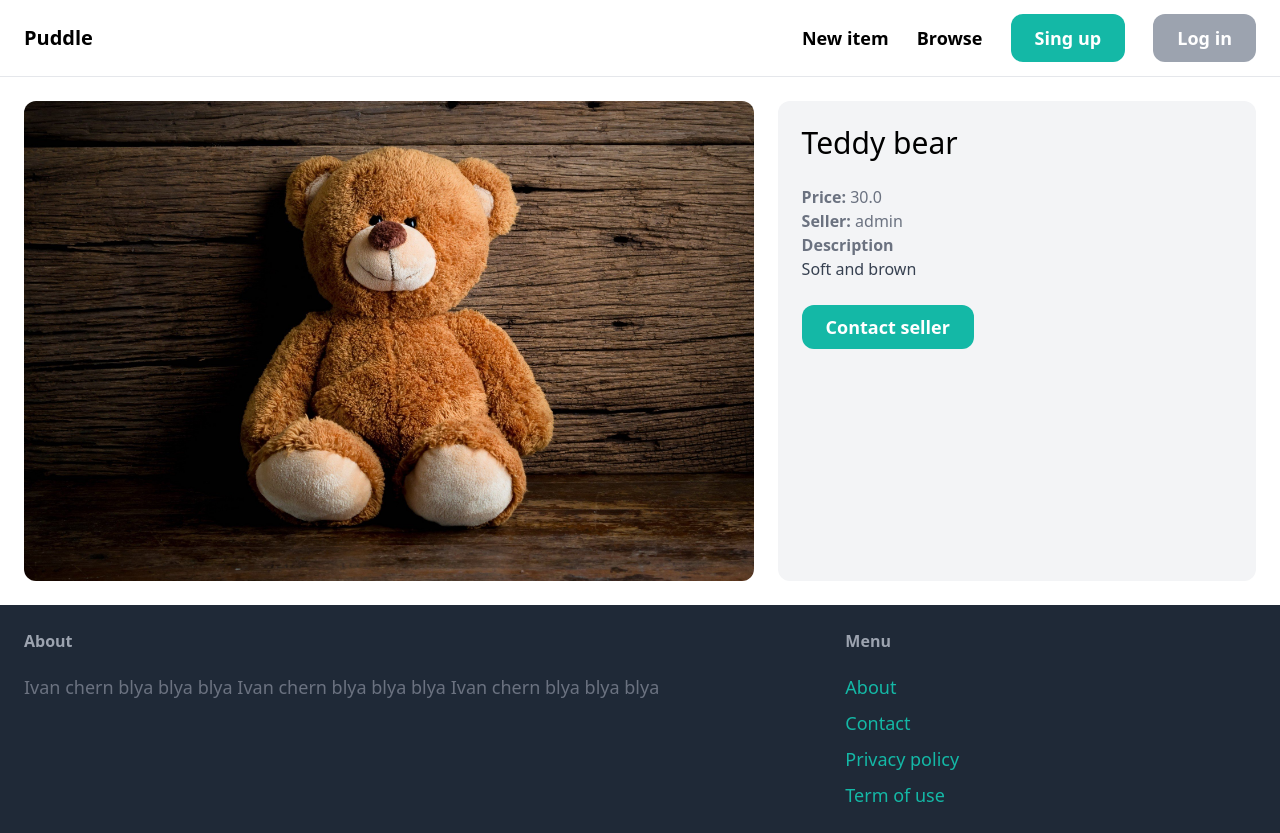
After one commit to Kuroguiri/Puddle, a Django app: page /items/1/ in a window 1280 px wide. The commit adds this page. Run offline with Django 5.2, Linux system fonts and the light colour scheme; data comes from the database, SQL or seed files in the repository; some libraries are stand-ins or nearby versions.

Commit message:
Description for items

```diff
--- a/puddle/core/templates/core/about.html
+++ b/puddle/core/templates/core/about.html
@@ -3,7 +3,7 @@
 {% block title %}About us{% endblock %}
 
 {% block content %}
-    <div class="mt-6 px-6 py-12 bg-red-100 rounded-xl">
-        <h2 class="mb-12 text-2xl text-center">Info: 555-35-35</h2>
+    <div class="mt-6 px-6 py-12 bg-blue-100 rounded-xl">
+        <h2 class="mb-12 text-2xl text-center">We are a champions</h2>
     </div>
 {% endblock %}
--- a/puddle/core/templates/core/contact.html
+++ b/puddle/core/templates/core/contact.html
@@ -3,5 +3,7 @@
 {% block title %}Contact{% endblock %}
 
 {% block content %}
-    <h1>The contact page</h1>
+    <div class="mt-6 px-6 py-12 bg-red-100 rounded-xl">
+        <h2 class="mb-12 text-2xl text-center">Info: 555-35-35</h2>
+    </div>
 {% endblock %}
--- a/puddle/item/models.py
+++ b/puddle/item/models.py
@@ -14,7 +14,7 @@ class Category(models.Model):
 class Item(models.Model):
     category = models.ForeignKey(Category, related_name='items', on_delete=models.CASCADE)
     name = models.CharField(max_length=255)
-    descriptions = models.TextField(blank=True, null= True)
+    description = models.TextField(blank=True, null= True)
     price = models.FloatField()
     image = models.ImageField(upload_to='item_images', blank=True, null=True)
     is_sold = models.BooleanField(default=False)
--- /dev/null
+++ b/puddle/item/templates/item/detail.html
@@ -0,0 +1,28 @@
+{% extends 'core/base.html' %}
+
+{% block title  %}{{ item.name }}
+
+{% endblock %}
+
+{% block content %}
+<div class="grid grid-cols-5 gap-6">
+    <div class="col-span-3">
+        <img src="{{ item.image.url }}" class="rounded-xl">
+    </div>
+
+    <div class="col-span-2 p-6 bg-gray-100 rounded-xl">
+        <h1 class="mb-6 text-3xl">{{ item.name }}</h1>
+        <p class="text-gray-500"><strong>Price: </strong>{{ item.price }}</p>
+        <p class="text-gray-500"><strong>Seller: </strong>{{ item.created_by.username }}</p>
+
+        {% if item.description %}
+        <p class="text-gray-700">
+            <strong class="text-gray-500">Description</strong><br>
+            {{ item.description }}
+        </p>
+        {% endif %}
+
+        <a href="#" class="inline-block mt-6 px-6 py-2 text-lg font-bold bg-teal-500 text-white rounded-xl hover:bg-teal-700">Contact seller</a>
+    </div>
+</div>
+{% endblock %}
--- /dev/null
+++ b/puddle/item/urls.py
@@ -0,0 +1,9 @@
+from django.urls import path
+
+from . import views
+
+app_name = 'item'
+
+urlpatterns = [
+    path('<int:pk>/', views.detail, name='detail'),
+]
--- a/puddle/item/views.py
+++ b/puddle/item/views.py
@@ -1,3 +1,12 @@
-from django.shortcuts import render
+from django.shortcuts import render, get_object_or_404
 
-# Create your views here.
+from.models import Item
+
+def detail(request, pk):
+    item = get_object_or_404(Item, pk=pk)
+    related_items = Item.objects.filter(category=item.category, is_sold=False).exclude(pk=pk)[0:3]
+
+    return render(request, 'item/detail.html', {
+        'item': item,
+        'related_items': related_items
+    })
--- a/puddle/puddle/urls.py
+++ b/puddle/puddle/urls.py
@@ -1,12 +1,13 @@
 from django.conf import settings
 from django.conf.urls.static import static
 from django.contrib import admin
-from django.urls import path
+from django.urls import path, include
 
 from core.views import index, contact, about
 
 urlpatterns = [
     path('', index, name='index.html'),
+    path('items/', include('item.urls')),
     path('contact/', contact, name='contact'),
     path('about/', about, name='about'),
     path('admin/', admin.site.urls),
```
Also changed, not shown: puddle/core/templates/core/index.html (+18 -1 lines), puddle/db.sqlite3, puddle/item/migrations/0002_rename_descriptions_item_description.py (added), puddle/media/item_images/Lightning_McQueen_34615708803.jpg (added).
